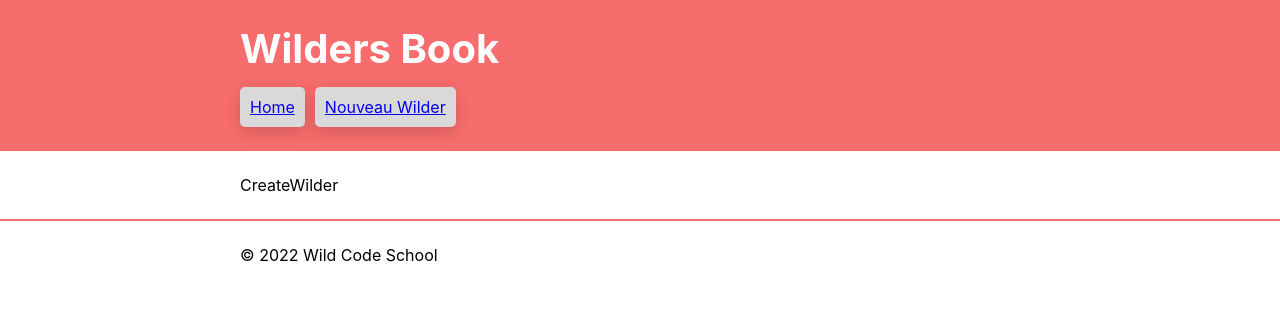
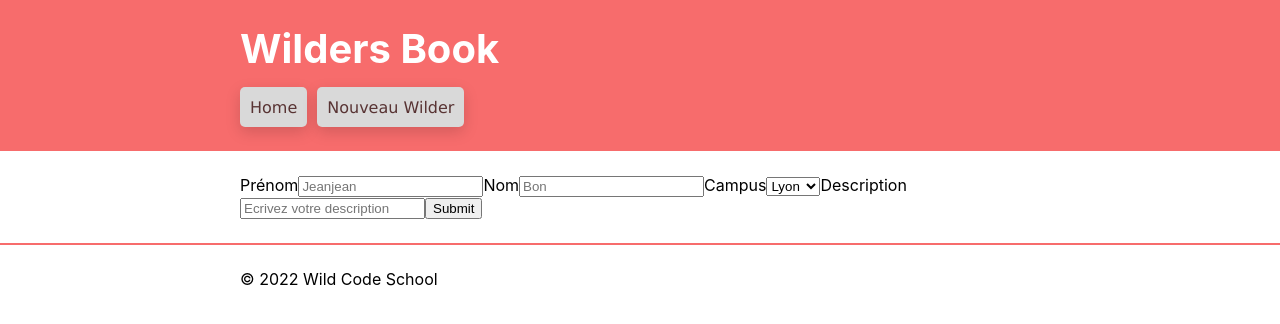
Before and after one commit to ClementPremartin/Project-Launch, a React (Create React App) app in the folder frontend-webapp/: page /create-wilder in a window 1280 px wide. Shown: the top 324 px of the page. Built offline with nearby package versions, Linux system fonts and the light colour scheme.

Commit message:
adding form to add wilder

```diff
--- /dev/null
+++ b/frontend-webapp/src/components/FormWilder/FormWilder.jsx
@@ -0,0 +1,77 @@
+import React from "react";
+import { useForm } from "react-hook-form";
+import axios from "axios";
+
+export default function App() {
+  const {
+    register,
+    handleSubmit,
+    reset,
+    formState: { errors },
+  } = useForm();
+
+  const onSubmit = async (data) => {
+    try {
+      await axios.post("/wilders", data);
+      console.log(data);
+      reset();
+      console.log(`${data.firstname} a bien été ajouté`);
+    } catch (err) {
+      throw Error({
+        error:
+          "Impossible de joindre le serveur. Véfifiez votre connexion Internet.",
+      });
+    }
+  };
+
+  return (
+    <form onSubmit={handleSubmit(onSubmit)}>
+      <label htmlFor="firstname">
+        Prénom
+        <input
+          type="text"
+          placeholder="Jeanjean"
+          {...register("firstname", {
+            required: true,
+            minLength: 2,
+            maxLength: 35,
+          })}
+        />
+      </label>
+      <label htmlFor="lastname">
+        Nom
+        <input
+          type="text"
+          placeholder="Bon"
+          {...register("lastname", {
+            required: true,
+            minLength: 2,
+            maxLength: 35,
+          })}
+        />
+      </label>
+      <label htmlFor="city_name">
+        Campus
+        <select
+          name="city_name"
+          {...register("city_name")}
+          className={`form-control ${errors.city_name ? "is-invalid" : ""}`}
+        >
+          <option defaultValue="Lyon">Lyon</option>
+          <option value="Brest">Brest</option>
+        </select>
+      </label>
+      <label htmlFor="description">
+        Description
+        <input
+          type="text"
+          placeholder="Ecrivez votre description"
+          {...register("description", {
+            maxLength: 250,
+          })}
+        />
+      </label>
+      <input type="submit" />
+    </form>
+  );
+}
--- /dev/null
+++ b/frontend-webapp/src/components/Navbar/Navbar.css
@@ -0,0 +1,5 @@
+.navbarLink{
+    text-decoration: none;
+    font-family: Verdana, Geneva, Tahoma, sans-serif;
+    color: #583333;
+}
--- a/frontend-webapp/src/components/Navbar/Navbar.js
+++ b/frontend-webapp/src/components/Navbar/Navbar.js
@@ -1,15 +1,20 @@
 import { Link } from "react-router-dom";
 import { LinkStyled, LinkContainer } from "./Navbar_styled";
+import "./Navbar.css";
 
 const Navbar = () => {
   return (
     <>
       <LinkContainer>
         <LinkStyled>
-          <Link to="/">Home</Link>
+          <Link to="/" className="navbarLink">
+            Home
+          </Link>
         </LinkStyled>
         <LinkStyled>
-          <Link to="/create-wilder">Nouveau Wilder</Link>
+          <Link to="/create-wilder" className="navbarLink">
+            Nouveau Wilder
+          </Link>
         </LinkStyled>
       </LinkContainer>
     </>
--- a/frontend-webapp/src/pages/CreateWilder/CreateWilder.jsx
+++ b/frontend-webapp/src/pages/CreateWilder/CreateWilder.jsx
@@ -1,5 +1,11 @@
+import FormWilder from "../../components/FormWilder/FormWilder";
+
 const CreateWilder = () => {
-  return <div>CreateWilder</div>;
+  return (
+    <>
+      <FormWilder />
+    </>
+  );
 };
 
 export default CreateWilder;
```
